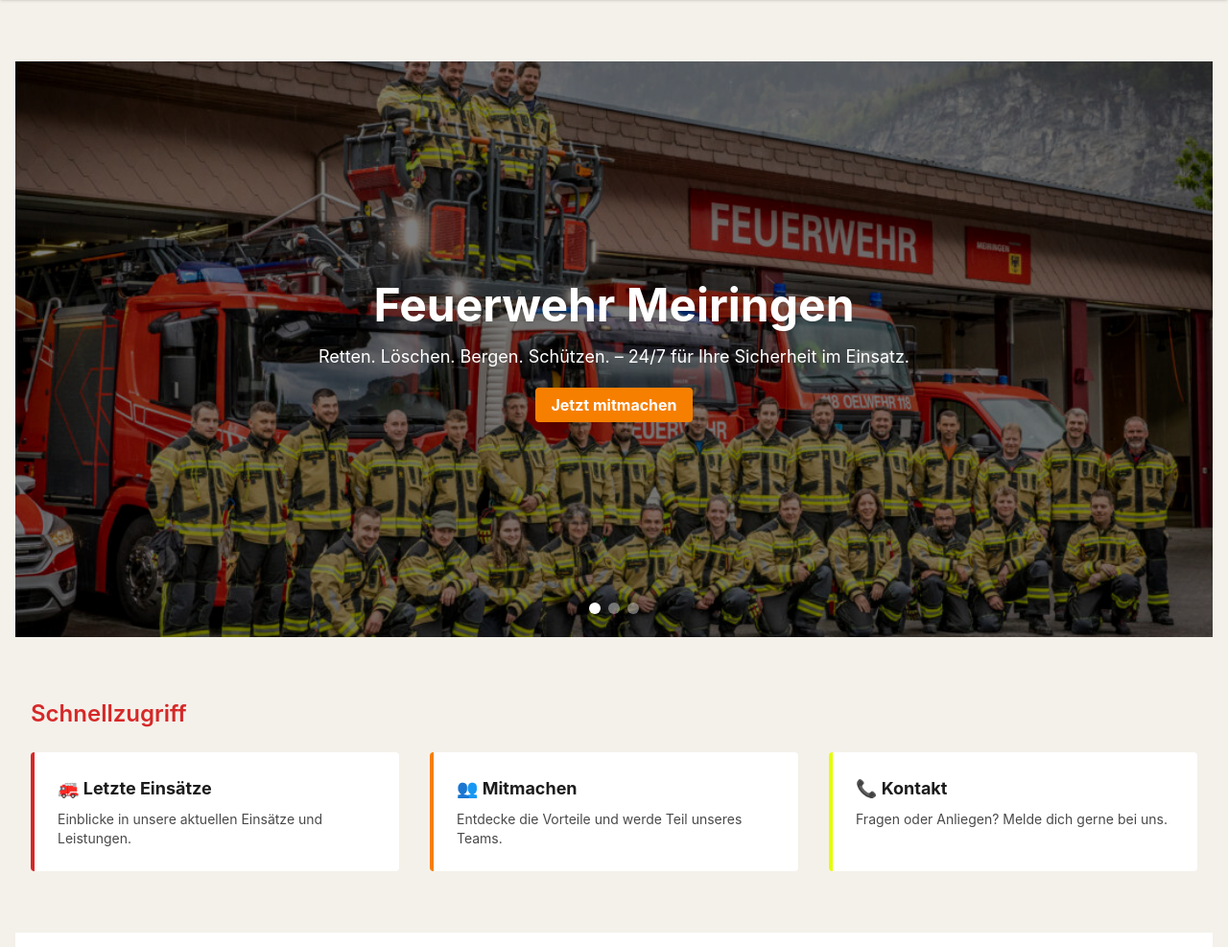
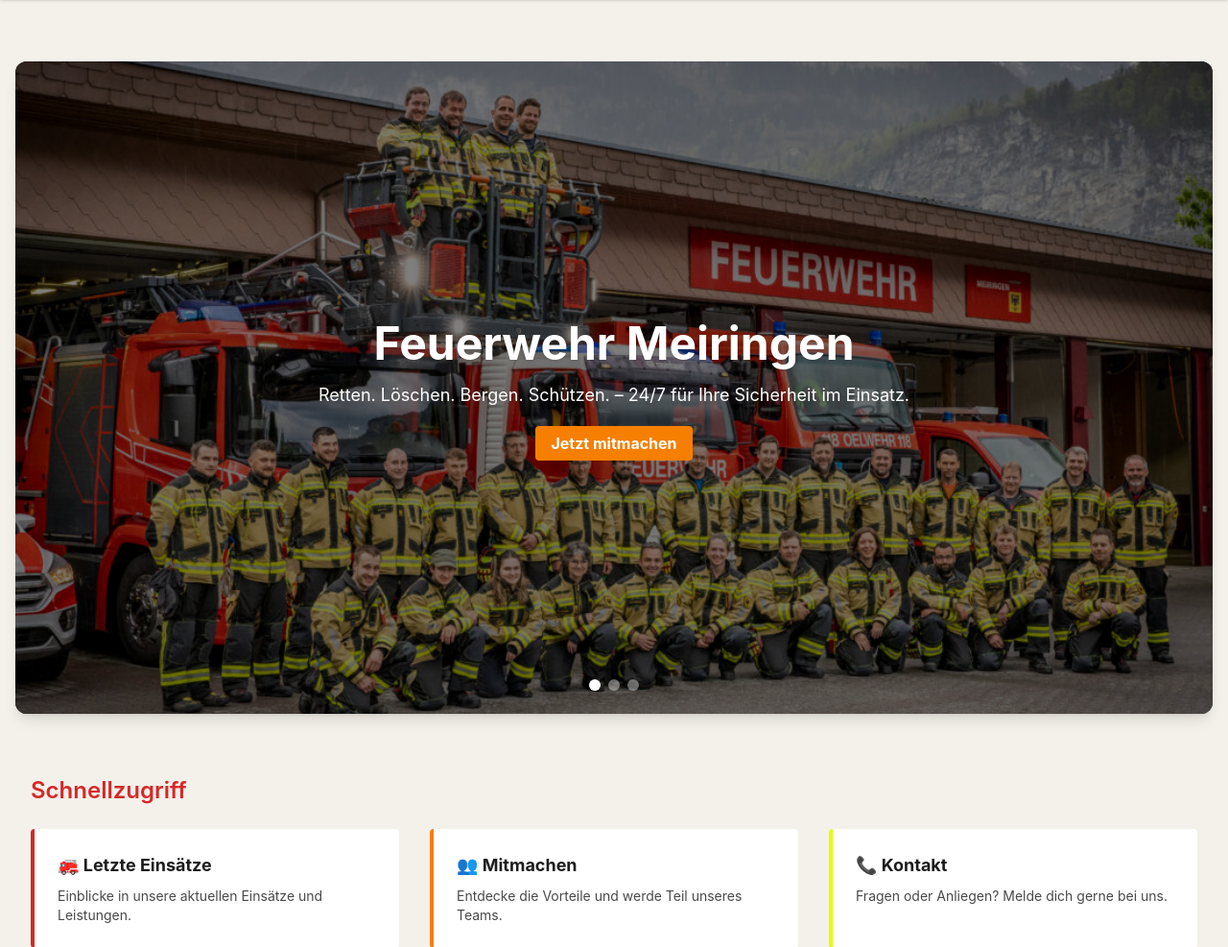
Before and after one commit to timo-reinschmidt/Feuerwehr-meiringen, a Flask app: page / in a window 1280 px wide. Shown: the part 64-1051 px from the top of the page at 96% size. Run offline with Flask 3, Linux system fonts and the light colour scheme; some libraries are stand-ins or nearby versions.

Commit message:
slideshow rounded edges

```diff
--- a/templates/index.html
+++ b/templates/index.html
@@ -1,7 +1,8 @@
 {% extends 'base.html' %}
 
 {% block content %}
-<section x-data="slideshow()" x-init="start()" class="relative h-[75vh] bg-black text-white overflow-hidden">
+<section x-data="slideshow()" x-init="start()"
+         class="relative h-[85vh] bg-black text-white overflow-hidden rounded-xl shadow-lg">
     x-data="slideshow()"
     x-init="init()"
     class="relative h-[85vh] bg-black text-white overflow-hidden">
```
